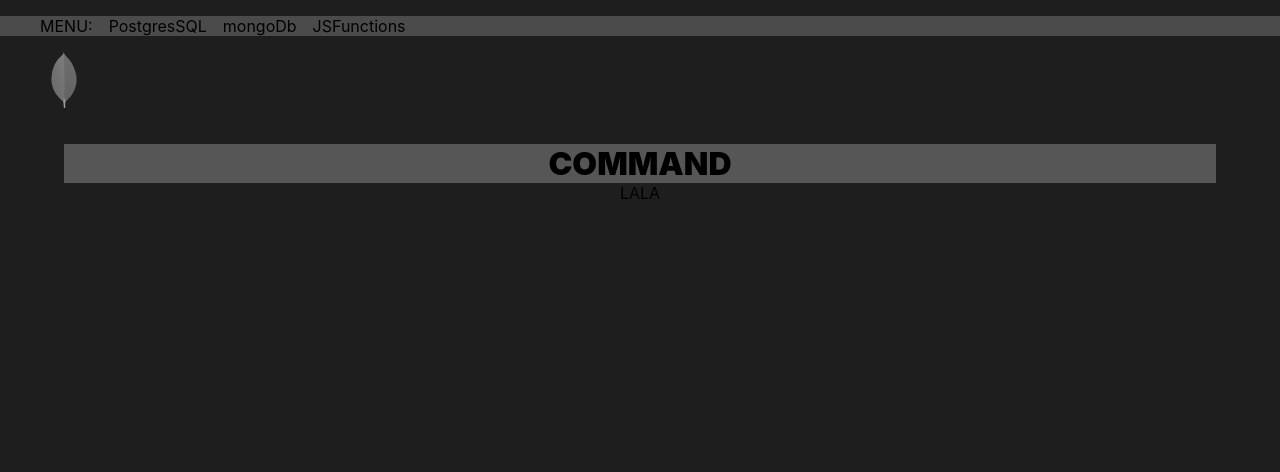
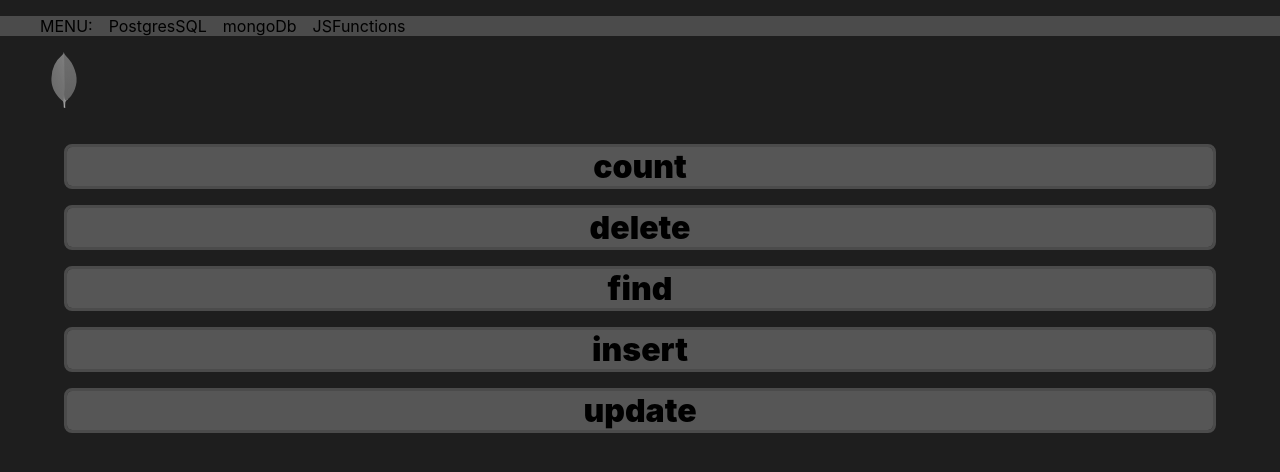
Before and after one commit to Kuovinen/rstudy, a React (Create React App) app: page / in a window 1280 px wide. Both pictures are taken after a click on the element "mongoDb". Shown: the top 472 px of the page. Built offline with nearby package versions, Linux system fonts and the light colour scheme.

Commit message:
adjusted the mongo commands

```diff
--- /dev/null
+++ b/src/components/mongoDB/CommandCard.css
@@ -0,0 +1,28 @@
+.mongCard,
+.mongCardOpen {
+  border-radius: 0.5rem;
+  border: 0.2rem solid var(--whiteTr20);
+  overflow: hidden;
+}
+.mongCard > .title:hover {
+  background: rgb(148, 148, 148);
+}
+.mongCardOpen > .title {
+  background: rgb(169, 169, 169);
+}
+.mongCardOpen {
+  margin-top: 3rem;
+  margin-bottom: 3rem;
+}
+.title {
+  font-weight: 1000;
+  font-size: 2rem;
+  background: rgb(86, 86, 86);
+}
+
+.mongCard > .description {
+  display: none;
+}
+.description {
+  color: var(--grey1);
+}
--- a/src/components/mongoDB/CommandCard.tsx
+++ b/src/components/mongoDB/CommandCard.tsx
@@ -1,18 +1,24 @@
 import React from "react";
-function CommandCard() {
+import "./CommandCard.css";
+interface props {
+  title: string;
+  description: string;
+}
+
+function CommandCard(props: props) {
   const theTab = React.useRef<HTMLDivElement>(null);
   function expand() {
     if (theTab && theTab.current) {
       theTab.current.className =
-        theTab.current.className == "funcCard" ? "funcCardOpen" : "funcCard";
+        theTab.current.className == "mongCard" ? "mongCardOpen" : "mongCard";
     }
   }
   return (
-    <div ref={theTab}>
+    <div ref={theTab} className="mongCard">
       <div className="title" onClick={expand}>
-        COMMAND
-      </div>{" "}
-      LALA
+        {props.title}
+      </div>
+      <div className="description">{props.description}</div>
     </div>
   );
 }
--- a/src/components/mongoDB/MongoCommands.tsx
+++ b/src/components/mongoDB/MongoCommands.tsx
@@ -3,13 +3,18 @@ import mongoicon from "../../mongo.svg";
 import "./MongoCommands.css";
 //import data from "./data";
 import CommandCard from "./CommandCard";
+import data from "./mongoData";
 function JSFunctions() {
   return (
     <div id="mongoCommands">
       <img src={mongoicon} alt="mongoIcon" id="mongoico" />
       <div id="commandsContainer">
-        {" "}
-        <CommandCard />
+        {data.map((element) => (
+          <CommandCard
+            title={element.title}
+            description={element.description}
+          />
+        ))}
       </div>
     </div>
   );
--- /dev/null
+++ b/src/components/mongoDB/mongoData.tsx
@@ -0,0 +1,23 @@
+const arr = [
+  {
+    title: "count",
+    description: "Counts the number of documents in a collection or a view.",
+  },
+  {
+    title: "delete",
+    description: "Deletes one or more documents.",
+  },
+  {
+    title: "find",
+    description: "Selects documents in a collection or a view.",
+  },
+  {
+    title: "insert",
+    description: "Inserts one or more documents.",
+  },
+  {
+    title: "update",
+    description: "Updates one or more documents.",
+  },
+];
+export default arr;
```
